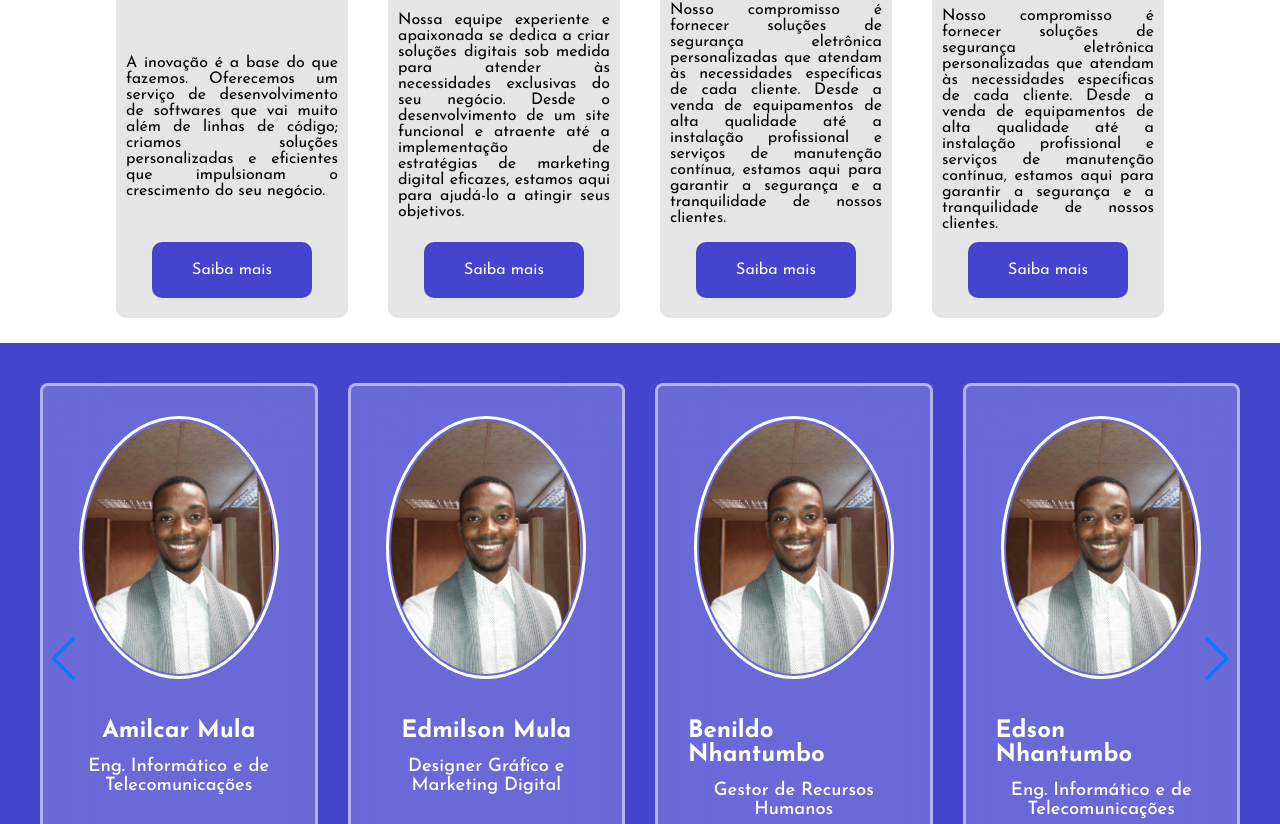
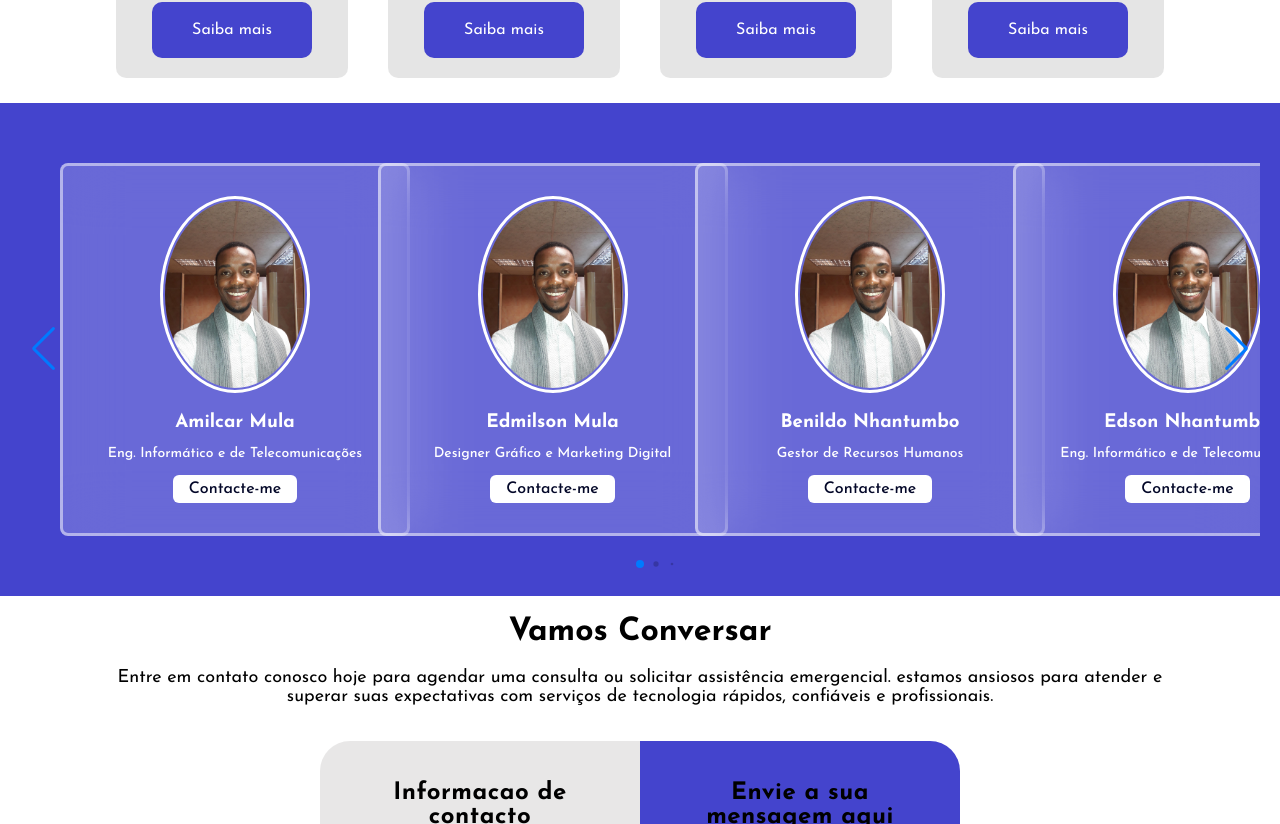
Before and after one commit to Amilcarmhula/jm-tecnologias, a React (Create React App) app: page / in a window 1280 px wide. Shown: the part 1156-1980 px from the top of the page. Built offline with nearby package versions, Linux system fonts and the light colour scheme.

Commit message:
ajustes de css da componente equipe

```diff
--- a/src/components/equipe/Equipe.js
+++ b/src/components/equipe/Equipe.js
@@ -33,7 +33,7 @@ function EquipePage() {
                         <SwiperSlide>
                             <div className="card-item">
                                 <img src={me} alt="User Image" className='user-image' />
-                                <h2 className='user-name'>Amilcar Mula</h2>
+                                <h3 className='user-name'>Amilcar Mula</h3>
                                 <p className='user-profession'>Eng. Informático e de Telecomunicações</p>
                                 <button className='message-button'>Contacte-me</button>
                             </div>
@@ -42,7 +42,7 @@ function EquipePage() {
                         <SwiperSlide>
                             <div className="card-item">
                                 <img src={me} alt="User Image" className='user-image' />
-                                <h2 className='user-name'>Edmilson Mula</h2>
+                                <h3 className='user-name'>Edmilson Mula</h3>
                                 <p className='user-profession'>Designer Gráfico e Marketing Digital</p>
                                 <button className='message-button'>Contacte-me</button>
                             </div>
@@ -51,7 +51,7 @@ function EquipePage() {
                         <SwiperSlide>
                             <div className="card-item">
                                 <img src={me} alt="User Image" className='user-image' />
-                                <h2 className='user-name'>Benildo Nhantumbo</h2>
+                                <h3 className='user-name'>Benildo Nhantumbo</h3>
                                 <p className='user-profession'>Gestor de Recursos Humanos</p>
                                 <button className='message-button'>Contacte-me</button>
                             </div>
@@ -60,7 +60,7 @@ function EquipePage() {
                         <SwiperSlide>
                             <div className="card-item">
                                 <img src={me} alt="User Image" className='user-image' />
-                                <h2 className='user-name'>Edson Nhantumbo</h2>
+                                <h3 className='user-name'>Edson Nhantumbo</h3>
                                 <p className='user-profession'>Eng. Informático e de Telecomunicações</p>
                                 <button className='message-button'>Contacte-me</button>
                             </div>
@@ -69,8 +69,8 @@ function EquipePage() {
                         <SwiperSlide>
                             <div className="card-item">
                                 <img src={me} alt="User Image" className='user-image' />
-                                <h2 className='user-name'>Eurix Macamo</h2>
-                                <p className='user-profession'>Eng. de Tecnologias de Informação, Comunicação e Gestão</p>
+                                <h3 className='user-name'>Eurix Macamo</h3>
+                                <p className='user-profession'>Eng. de Gestão e TIC.</p>
                                 <button className='message-button'>Contacte-me</button>
                             </div>
                         </SwiperSlide>
@@ -78,7 +78,7 @@ function EquipePage() {
                         <SwiperSlide>
                             <div className="card-item">
                                 <img src={me} alt="User Image" className='user-image' />
-                                <h2 className='user-name'>Amilcar Mula, Jr.</h2>
+                                <h3 className='user-name'>Amilcar Mula, Jr.</h3>
                                 <p className='user-profession'>Eng. Informático e de Telecomunicações</p>
                                 <button className='message-button'>Contacte-me</button>
                             </div>
--- a/src/components/equipe/equipeStyles.css
+++ b/src/components/equipe/equipeStyles.css
@@ -8,7 +8,7 @@
     align-items: center;
     justify-content: center;
     /* min-height: 100vh; */
-    padding: 40px;
+    padding: 20px;
     /* background: #060e54; */
     /* background: url('../../assets/team-cover3.jpg') no-repeat center; */
     background:  rgb(68, 68, 205);
@@ -16,9 +16,10 @@
 
 .card-list .card-item {
     color:#fff;
-    user-select: none;
-    /* width: 350px; */
+    /* user-select: none; */
+    width: 350px;
     padding: 30px;
+    margin: 40px;
     display: flex;
     flex-direction: column;
     align-items: center;
@@ -30,9 +31,9 @@
 }
 
 .card-list .card-item .user-image{
-    width: 200px;
+    width: 150px;
     border-radius: 50%;
-    margin-bottom: 40px;
+    margin-bottom: 20px;
     border: 3px solid #fff;
     padding: 2px;
     /* height: 200px; */
@@ -42,15 +43,15 @@
 
 .card-list .card-item .user-profession{
     text-align: center;
-    font-size: 1.15rem;
+    font-size: 14px;
     font-weight: 500;
-    margin: 14px 0px 40px;
+    margin: 14px ;
 }
 
 .card-list .card-item .message-button
 {
-    font-size: 1.25rem;
-    padding: 10px 35px;
+    font-size: 1rem;
+    padding: 5px 15px;
     color: #030728;
     border-radius: 6px;
     cursor: pointer;
--- a/src/components/home/Home.js
+++ b/src/components/home/Home.js
@@ -5,14 +5,15 @@ import ServicePage from '../service/Service';
 
 function HomePage() {
     const estilo = {
-        // backgroundColor: 'red',
-        height: '100vh'
+        backgroundColor: 'red',
+        height: '70vh'
     }
 
     return (
         <>
             <div style={estilo}>
-                <h1> Home Page</h1>
+                <h1> Soluções inteligentes para o sucesso de pequenas e médias empresas</h1>
+                <p>unimos tecnologia e inteligência humana para oferecer suporte excepcional e soluções personalizadas que impulsionam negócios com confiança e eficiência.</p>
             </div>
             <ServicePage />
             <EquipePage />
```
Also changed, not shown: src/components/contacto/Contacto.js (+0 -27 lines).
